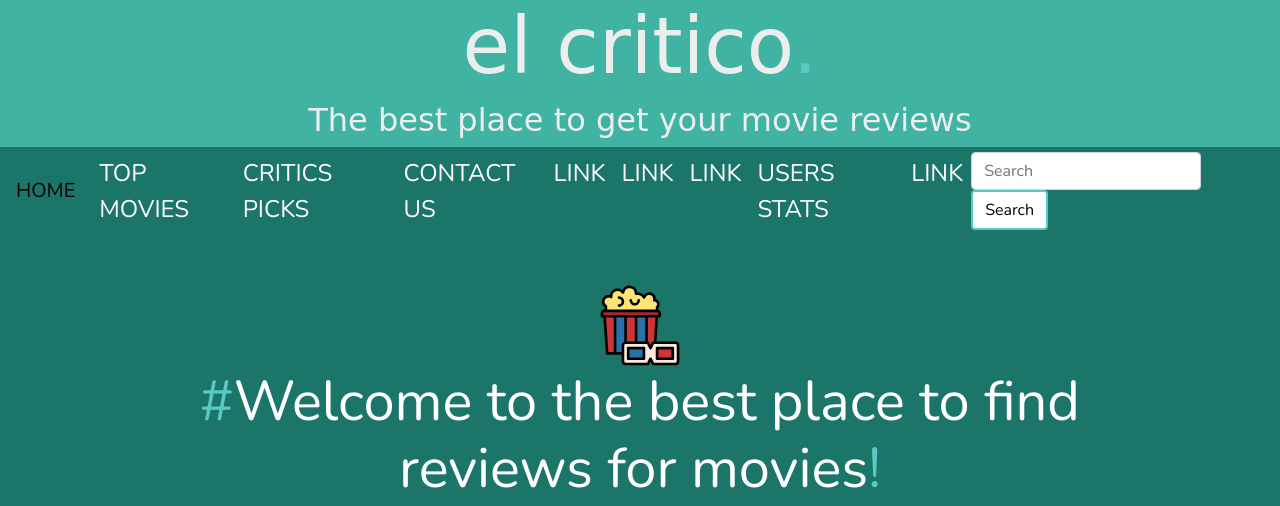
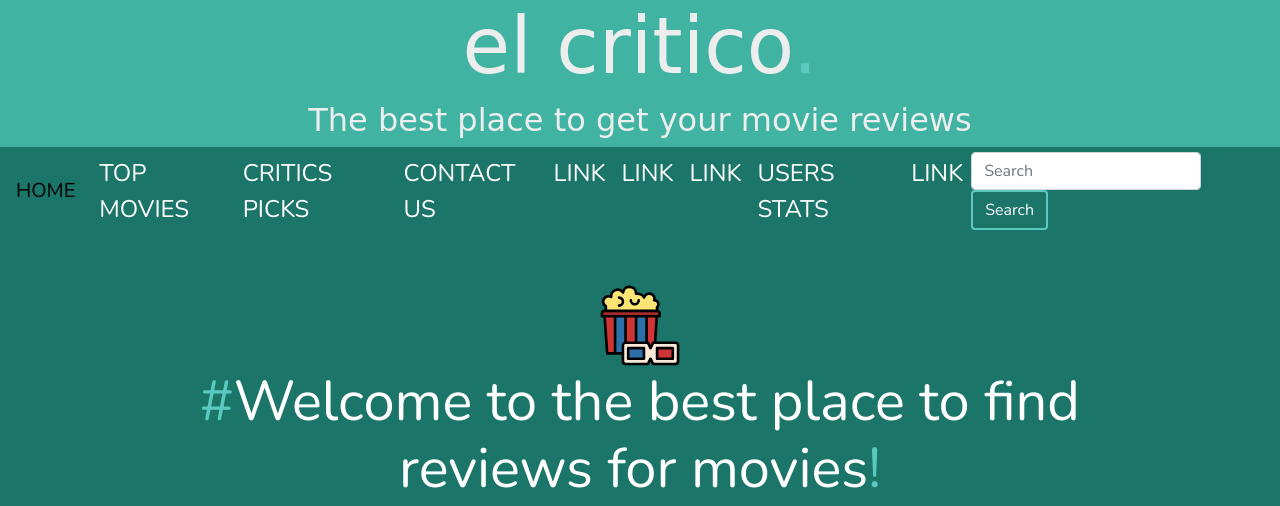
Before and after one commit to tamirdh/Critics_website_project, a Django app: page / in a window 1280 px wide. Shown: the top 506 px of the page. Run offline with Django 3.2, Linux system fonts and the light colour scheme; some libraries are stand-ins or nearby versions; some web fonts are replaced.

Commit message:
Updated styling for seach button

```diff
--- a/SRC/APPLICATION-SOURCE-CODE/el_critico/finder/static/css/app.css
+++ b/SRC/APPLICATION-SOURCE-CODE/el_critico/finder/static/css/app.css
@@ -77,7 +77,13 @@ body {
     height: auto;
 }
 #search_btn {
-    background-color: white;
-    color: black;
+    background-color: #ffffff00;
+    color: white;
     border: 2px solid #5acac1;
+    font-family: "Nunito", sans-serif;
+    font-weight: 100;
+    transition-duration: 0.4s;
 }
+#search_btn:hover {
+    background-color: #5acac1;
+}
```
